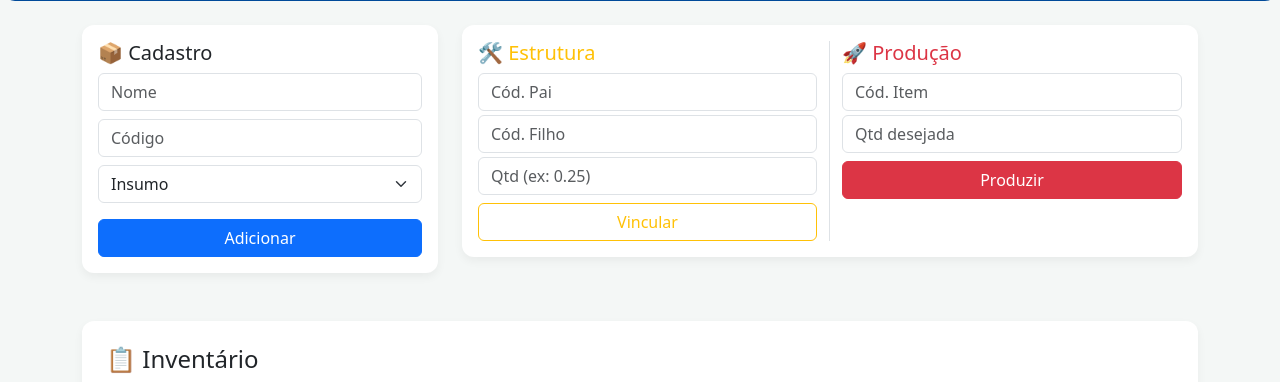
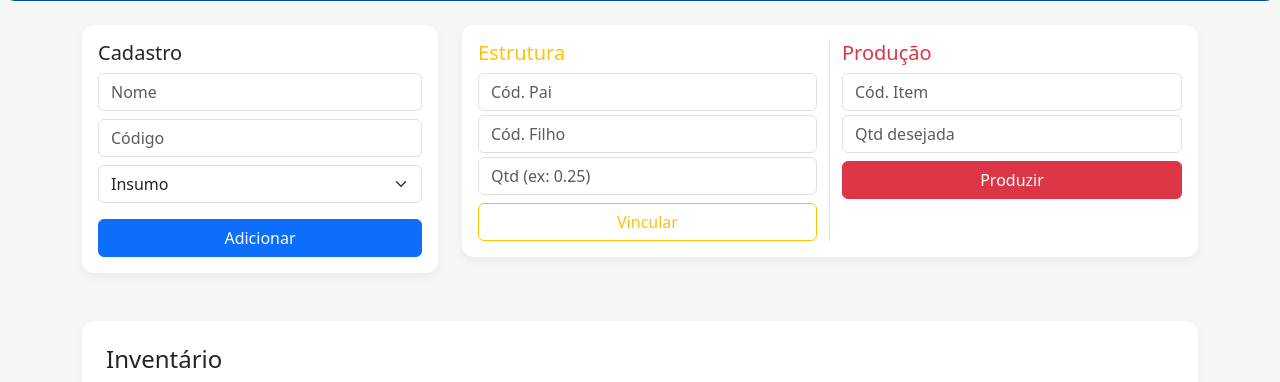
Before and after one commit to JoaoLeonardoo/MRP---POO, a Flask app: template templates/index.html in a window 1280 px wide. Shown: the part 125-507 px from the top of the page. Run offline with Flask 3, Linux system fonts and the light colour scheme; the template is opened without the code that fills it, so the values that code supplies are empty.

Commit message:
Remove emojis from headings in index.html

```diff
--- a/templates/index.html
+++ b/templates/index.html
@@ -25,7 +25,7 @@
     <div class="row g-4">
         <div class="col-md-4">
             <div class="card p-3">
-                <h5>📦 Cadastro</h5>
+                <h5> Cadastro</h5>
                 <form action="/cadastrar" method="POST">
                     <input type="text" name="nome" placeholder="Nome" class="form-control mb-2" required>
                     <input type="text" name="codigo" placeholder="Código" class="form-control mb-2" required>
@@ -38,7 +38,7 @@
             <div class="card p-3">
                 <div class="row">
                     <div class="col-md-6 border-end">
-                        <h5 class="text-warning">🛠️ Estrutura</h5>
+                        <h5 class="text-warning"> Estrutura</h5>
                         <form action="/vincular_estrutura" method="POST">
                             <input type="text" name="pai_codigo" placeholder="Cód. Pai" class="form-control mb-1">
                             <input type="text" name="filho_codigo" placeholder="Cód. Filho" class="form-control mb-1">
@@ -47,7 +47,7 @@
                         </form>
                     </div>
                     <div class="col-md-6">
-                        <h5 class="text-danger">🚀 Produção</h5>
+                        <h5 class="text-danger"> Produção</h5>
                         <form action="/produzir" method="POST">
                             <input type="text" name="codigo" placeholder="Cód. Item" class="form-control mb-1">
                             <input type="number" name="quantidade" step="any" placeholder="Qtd desejada" class="form-control mb-2">
@@ -60,7 +60,7 @@
     </div>
 
     <div class="card mt-5 p-4 mb-5">
-        <h4>📋 Inventário</h4>
+        <h4> Inventário</h4>
         <table class="table align-middle">
             <thead><tr><th>Cód</th><th>Nome</th><th>Tipo</th><th>Estoque</th><th>Ações</th></tr></thead>
             <tbody>
```
